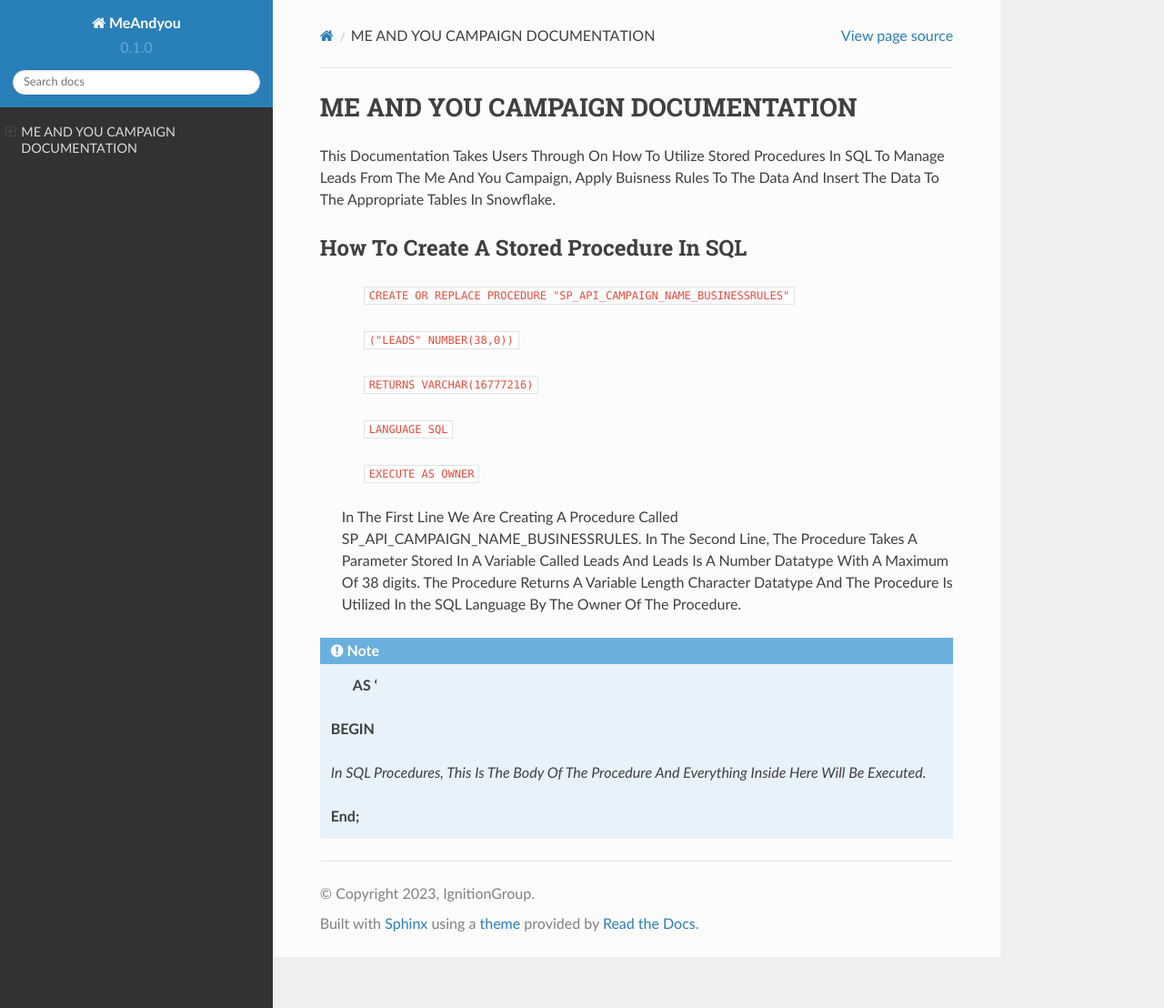
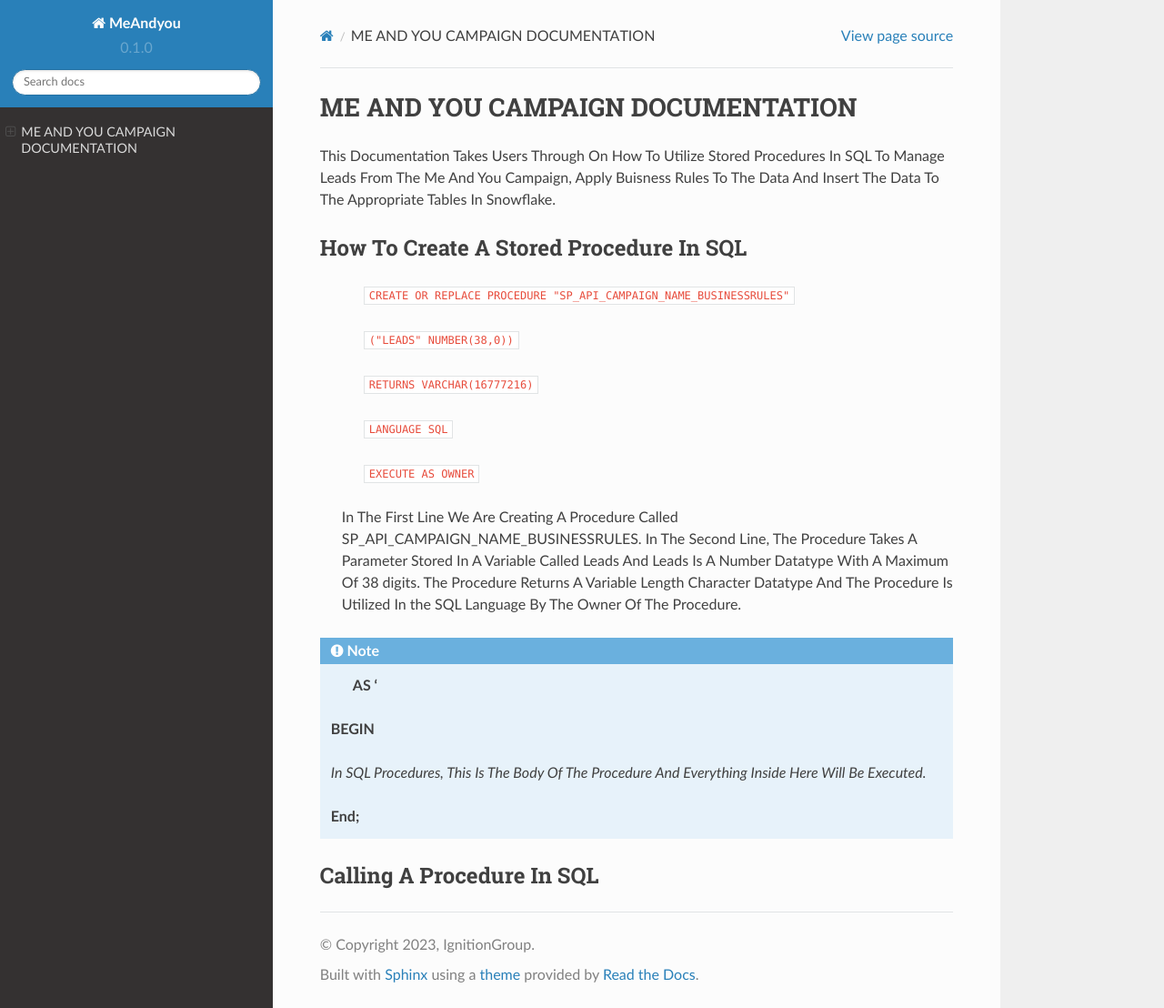
Before and after one commit to MPILOGUM114/MeAndYou, a Sphinx documentation site: the page built from docs/source/index.rst, in a window 1280 px wide and 1108 px high. Shown: the whole window at 91% size. Built offline with Sphinx 7.4.7 and the Read the Docs theme 2.0.0, drawn with Linux system fonts in a browser that asks for light colours.

Commit message:
Update index.rst

```diff
--- a/docs/source/index.rst
+++ b/docs/source/index.rst
@@ -26,6 +26,7 @@ How To Create A Stored Procedure In SQL
 
 
 .. note::
+
    **AS ‘**
 
   **BEGIN**
@@ -33,3 +34,8 @@ How To Create A Stored Procedure In SQL
   *In SQL Procedures, This Is The Body Of The Procedure And Everything Inside Here Will Be Executed.*
 
   **End;**
+
+
+
+Calling A Procedure In SQL
+--------------------------
```
